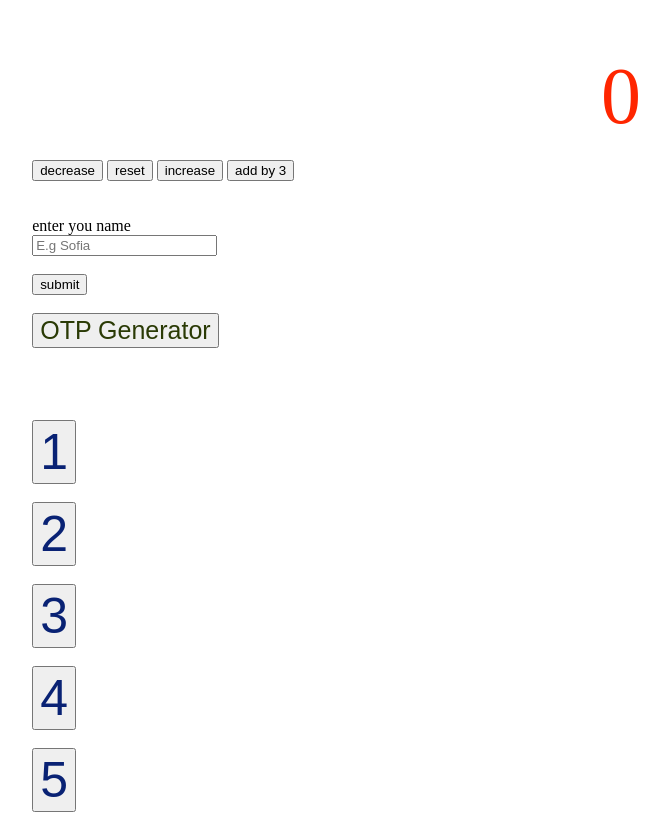
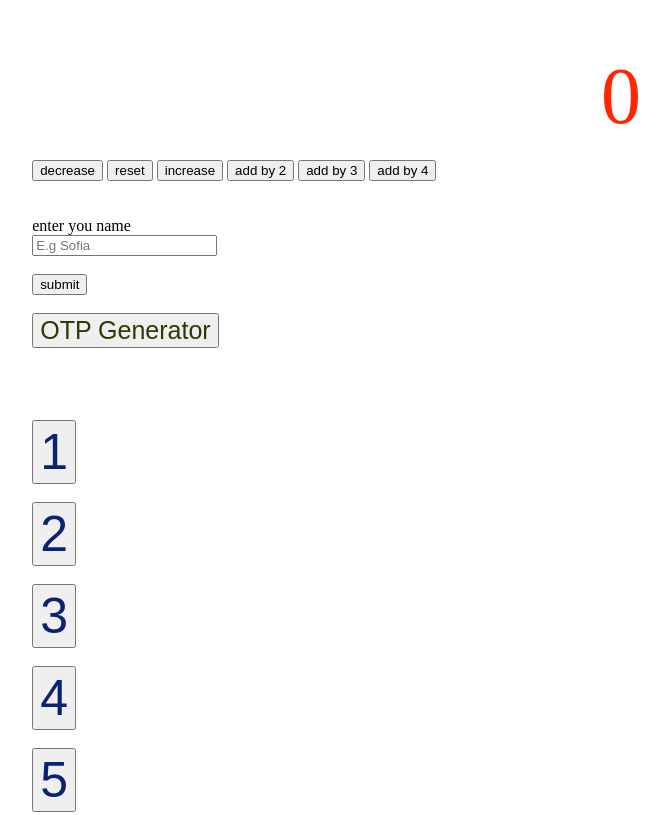
Before and after one commit to techla2019/js, a plain HTML site: page index.html in a window 1280 px wide. Shown: the top 815 px of the page, without its empty margins (19-688 px from the left). Drawn offline with Linux system fonts and the light colour scheme.

Commit message:
Update index.html

```diff
--- a/index.html
+++ b/index.html
@@ -14,7 +14,9 @@
 <button type="button" id="c2">decrease</button>
 <button type="button" id="c3">reset</button>
 <button type="button" id="c4">increase</button>
-<button type="button" id="c39">add by 3</button><br><br><br>
+<button type="button" id="c39">add by 2</button>
+<button type="button" id="c40">add by 3</button>
+<button type="button" id="c41">add by 4</button><br><br><br>
 
 
 <label id="c4">enter you name</label> <br>
```
